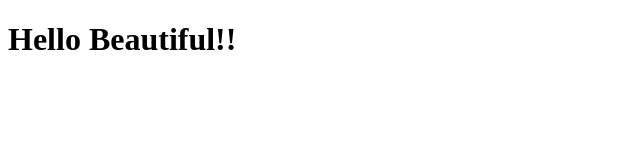
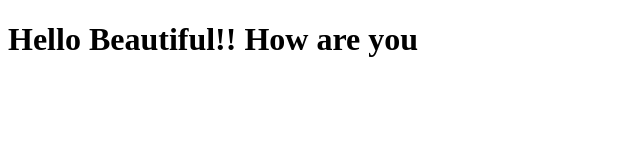
Before and after one commit to sufiyakhadri03/SK_Darphin, a plain HTML site: page index.html in a window 1280 px wide. Shown: the whole page, without its empty margins (0-640 px from the left). Drawn offline with Linux system fonts and the light colour scheme.

Commit message:
H1 added
How are you sentence added

```diff
--- a/index.html
+++ b/index.html
@@ -8,7 +8,7 @@
 <body>
 
 	<h1>
-	Hello Beautiful!!
+	Hello Beautiful!! How are you
 	</h1>
 </body>
 </html>
```
